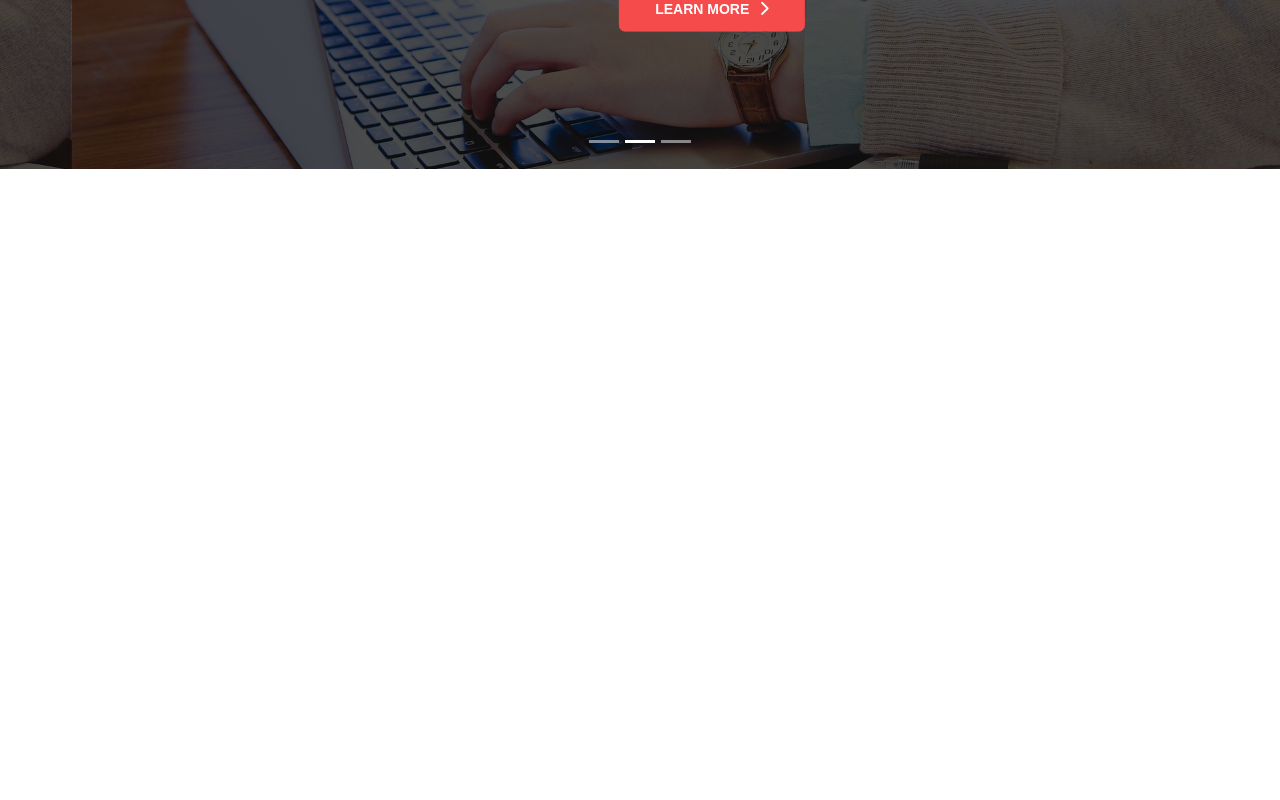
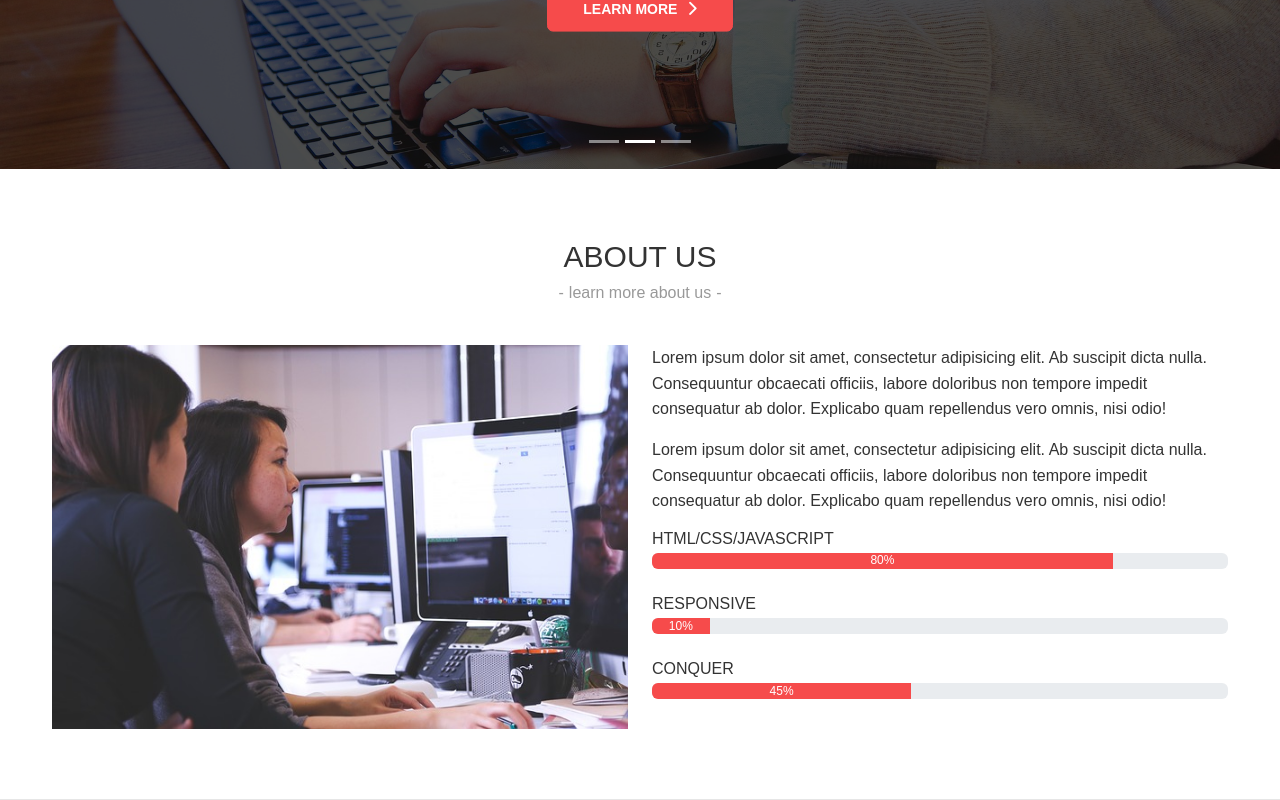
Before and after one commit to alihsanyuksel/companyWebsiteReactBootstrap, a React (Create React App) app in the folder company/: page / in a window 1280 px wide. Shown: the part 363-1163 px from the top of the page. Before the commit the page ends 800 px from the top, so only its background shows below. Built offline with nearby package versions, Linux system fonts and the light colour scheme.

Commit message:
grid, progres bar

```diff
--- a/company/src/App.js
+++ b/company/src/App.js
@@ -3,6 +3,7 @@ import 'bootstrap/dist/css/bootstrap.min.css';
 import './App.css';
 import AppHeader from './components/header';
 import AppHero from './components/hero';
+import AppAbout from './components/about';
 
 function App() {
   return (
@@ -12,6 +13,7 @@ function App() {
       </header>
       <main>
         <AppHero />
+        <AppAbout />
       </main>
     </div>
   );
--- /dev/null
+++ b/company/src/components/about.js
@@ -0,0 +1,45 @@
+import Container from 'react-bootstrap/Container';
+import Row from 'react-bootstrap/Row';
+import Col from 'react-bootstrap/Col';
+import Image from 'react-bootstrap/Image';
+import ProgressBar from 'react-bootstrap/ProgressBar';
+
+import img1 from '../assets/images/img1.jpg'
+
+
+export default function AppAbout () {
+    const html = 80;
+    const resp = 10;
+    const conq = 45;
+    return (
+      <section id="about" className='block about-block'>
+        <Container fluid>
+            <div className='title-holder'>
+                <h2>About Us</h2>
+                <div className='subtitle'>learn more about us</div>
+            </div>
+            <Row>
+                <Col sm={6}>
+                    <Image src={img1}/>
+                </Col>
+                <Col sm={6}>
+                    <p>Lorem ipsum dolor sit amet, consectetur adipisicing elit. Ab suscipit dicta nulla. Consequuntur obcaecati officiis, labore doloribus non tempore impedit consequatur ab dolor. Explicabo quam repellendus vero omnis, nisi odio!</p>
+                    <p>Lorem ipsum dolor sit amet, consectetur adipisicing elit. Ab suscipit dicta nulla. Consequuntur obcaecati officiis, labore doloribus non tempore impedit consequatur ab dolor. Explicabo quam repellendus vero omnis, nisi odio!</p>
+                    <div className='progress-block'>
+                        <h4>HTML/CSS/JAVASCRIPT</h4>
+                        <ProgressBar now={html} label={`${html}%`} />
+                    </div>
+                    <div className='progress-block'>
+                        <h4>RESPONSIVE</h4>
+                        <ProgressBar now={resp} label={`${resp}%`} />
+                    </div>
+                    <div className='progress-block'>
+                        <h4>CONQUER</h4>
+                        <ProgressBar now={conq} label={`${conq}%`} />
+                    </div>
+                </Col>
+            </Row>
+        </Container>
+      </section>
+    )
+}
```
